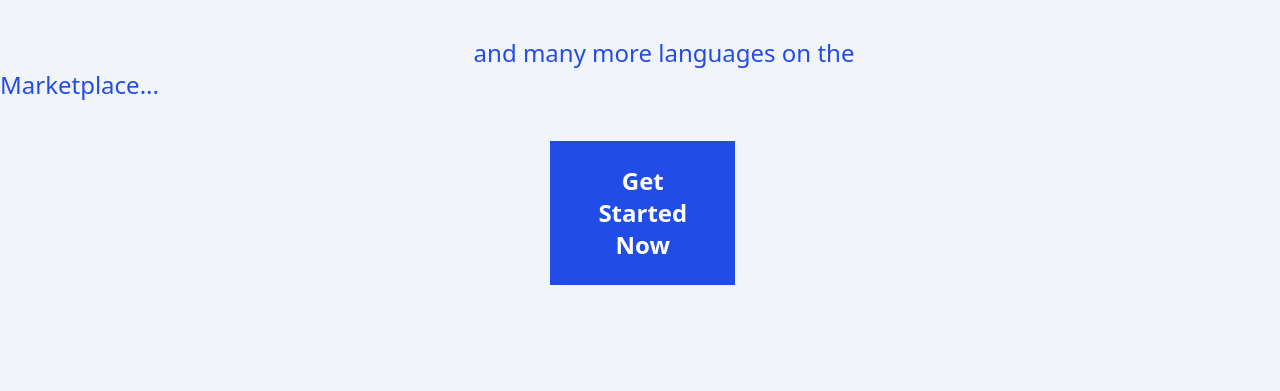
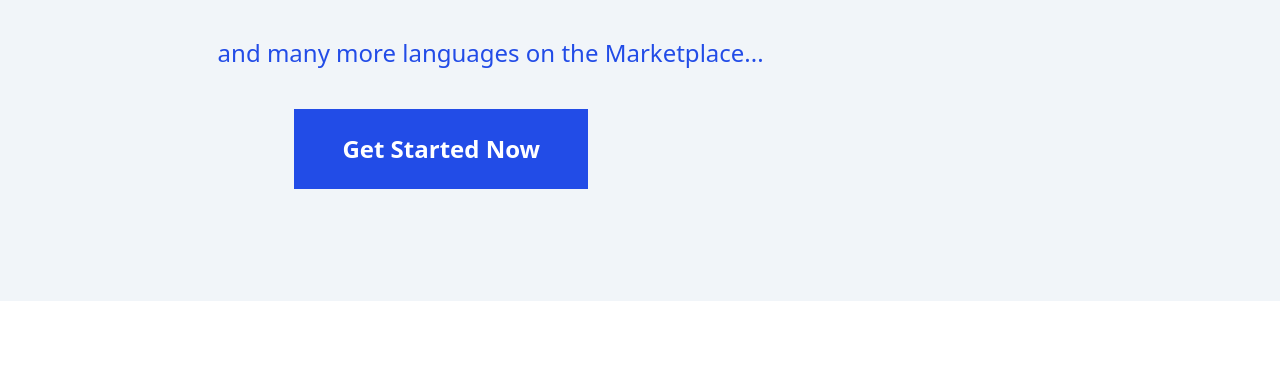
Before and after one commit to priyasingh106/FSJS-2.0-Project-13-Visual-Studio-Code-Clone, a plain HTML site: page index.html in a window 1280 px wide. Shown: the part 5263-5654 px from the top of the page. Drawn offline with nearby package versions, Linux system fonts and the light colour scheme.

Commit message:
modified

```diff
--- a/index.html
+++ b/index.html
@@ -414,12 +414,12 @@
         </div>
       </div>
       <a
-        class="text-blue hover:underline xl:text-2xl xl:mx-[37%] mx-4 md:text-2xl md:mx-[16%] lg:mx-[25%]"
+        class="text-blue hover:underline xl:text-2xl xl:mx-[17%] mx-4 md:text-2xl md:mx-[16%] lg:mx-[25%]"
         href="#"
         >and many more languages on the Marketplace...</a
       ><br />
       <button
-        class="bg-blue text-white py-4 px-10 xl:py-6 mx-20 xl:px-12 xl:mx-[43%] mt-10 font-semibold xl:text-2xl md:text-2xl md:mx-[34%] lg:mx-[37%]"
+        class="bg-blue text-white py-4 px-10 xl:py-6 mx-20 xl:px-12 xl:mx-[23%] mt-10 font-semibold xl:text-2xl md:text-2xl md:mx-[34%] lg:mx-[37%]"
       >
         Get Started Now
       </button>
```
